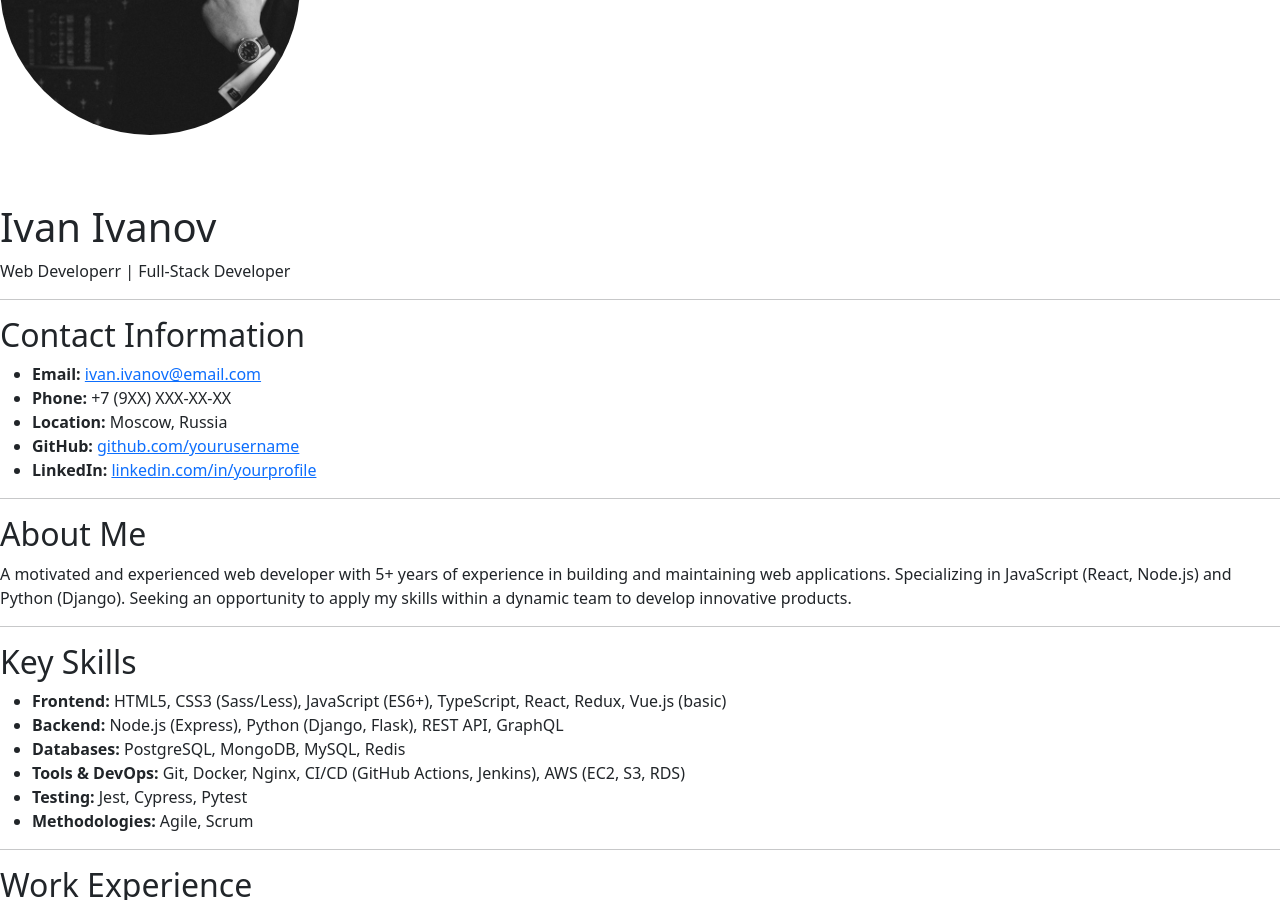
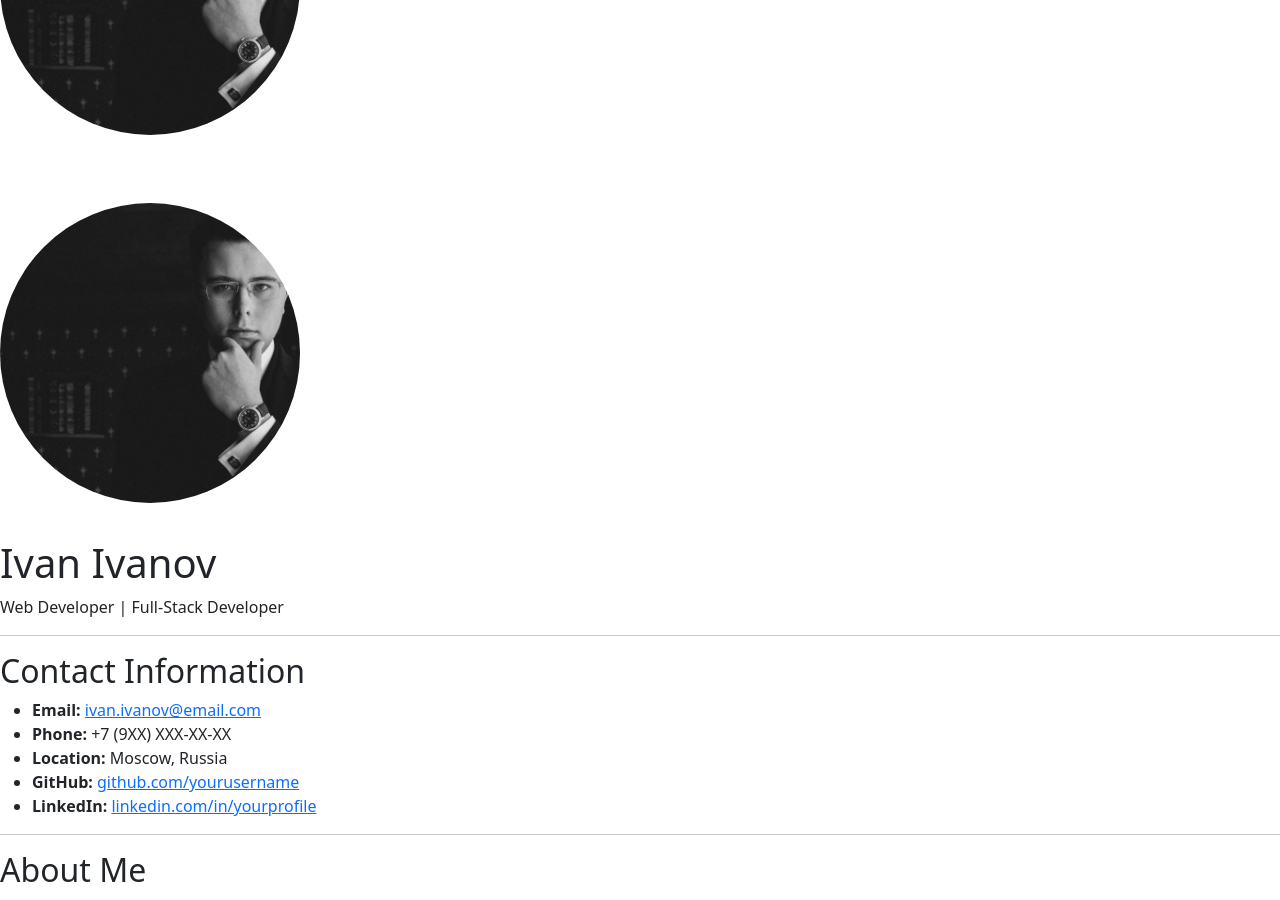
Before and after one commit to Pomoguy/cv, a Jekyll site: the page built from en/index.md, in a window 1280 px wide and 900 px high, scrolled down 245 px. Built offline with Jekyll 4.4.1, drawn with Linux system fonts in a browser that asks for light colours.

```diff
--- a/en/index.md
+++ b/en/index.md
@@ -4,8 +4,10 @@
 lang: en
 ---
 
+![Photo of Ivan Ivanov](../assets/images/photo.jpg){: .profile-photo}
+
 # Ivan Ivanov
-Web Developerr | Full-Stack Developer
+Web Developer | Full-Stack Developer
 
 ---
 
```
Also changed, not shown: ru/index.md (+2 -0 lines).
